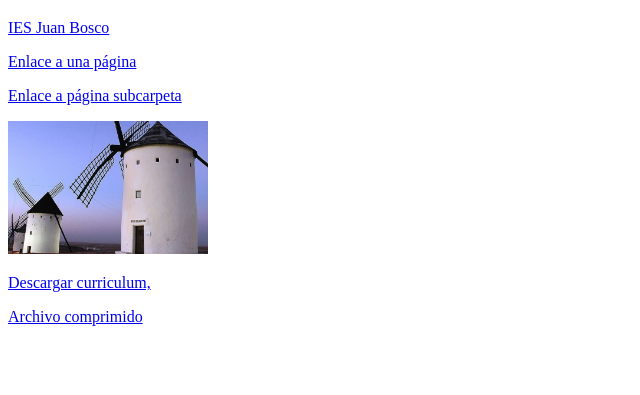
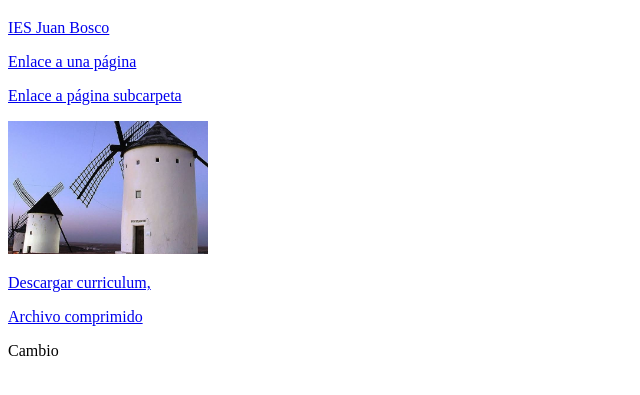
Before and after one commit to sernarestrepomiguelangel-jpg/6.enlaces, a plain HTML site: page 6.enlaces/index.html in a window 1280 px wide. Shown: the part 61-456 px from the top of the page, without its empty margins (0-640 px from the left). Drawn offline with Linux system fonts and the light colour scheme.

Commit message:
Versión del lunes28 a las 9:00

```diff
--- a/6.enlaces/index.html
+++ b/6.enlaces/index.html
@@ -14,6 +14,7 @@
    <a target="_blank"  href="https://alcazardesanjuan.es/"><img width="200" src="molinos alcazar.jpeg" alt=""></a>
 <p><a href="Itinerarios formativos SMR-virtual.pdf">Descargar curriculum,</a></p>
 <a href="Itinerarios formativos SMR-virtual.pdf.zip">Archivo comprimido</a>
+<p>Cambio</p>
 
 </body>
 </html>
```
